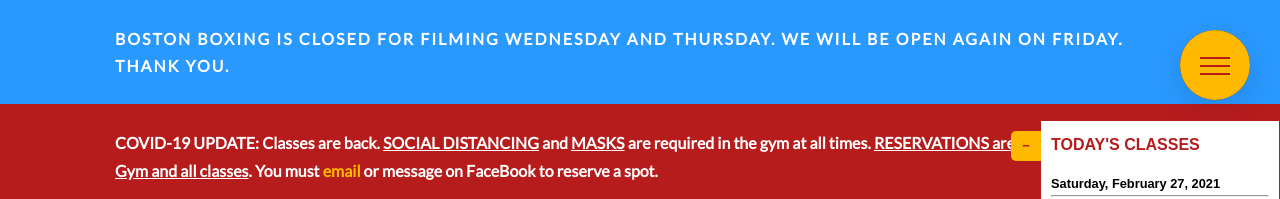
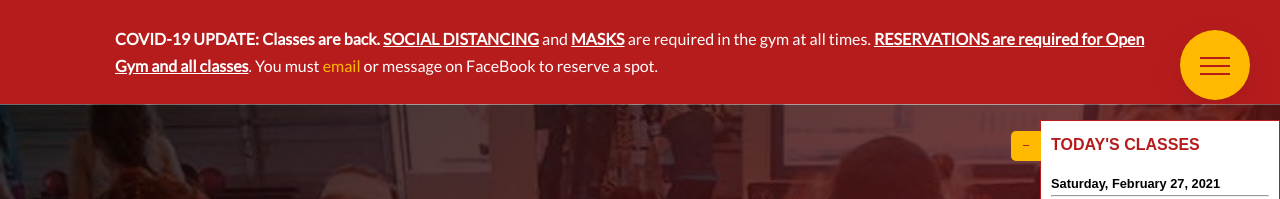
Before and after one commit to RBurrage/bbf-2021, a website: page index.html in a window 1280 px wide. Shown: the top 199 px of the page. Drawn offline with nearby package versions, Linux system fonts and the light colour scheme.

Commit message:
update alert box

```diff
--- a/index.html
+++ b/index.html
@@ -25,7 +25,7 @@
 </head>
 
 <body>
-  <div class="alert-box-2"><p><strong>Boston Boxing is closed for filming Wednesday and Thursday. We will be open again on Friday. Thank you.</p></div>
+  <!--<div class="alert-box-2"><p><strong></p></div>-->
 
   <div class="alert-box"><p><strong>COVID-19 UPDATE: Classes are back.</strong> <strong><u>SOCIAL DISTANCING</u></strong> and <strong><u>MASKS</u></strong> are required in the gym at all times. <strong><u>RESERVATIONS are required for Open Gym and all classes</u></strong>. You must <a href="mailto:info@bostonboxing.com">email</a> or message on FaceBook to reserve a spot.</p></div>
   <div class="navigation">
--- a/js/script.js
+++ b/js/script.js
@@ -233,7 +233,7 @@
 var modal = document.querySelector('.popup');
 
 
-//Remove alert on date
+//Remove alert on specific date
 const isToday = (dateInQuestion) => {
   let inputDate = new Date("2/19/2021");
   let todaysDate = new Date();
```
